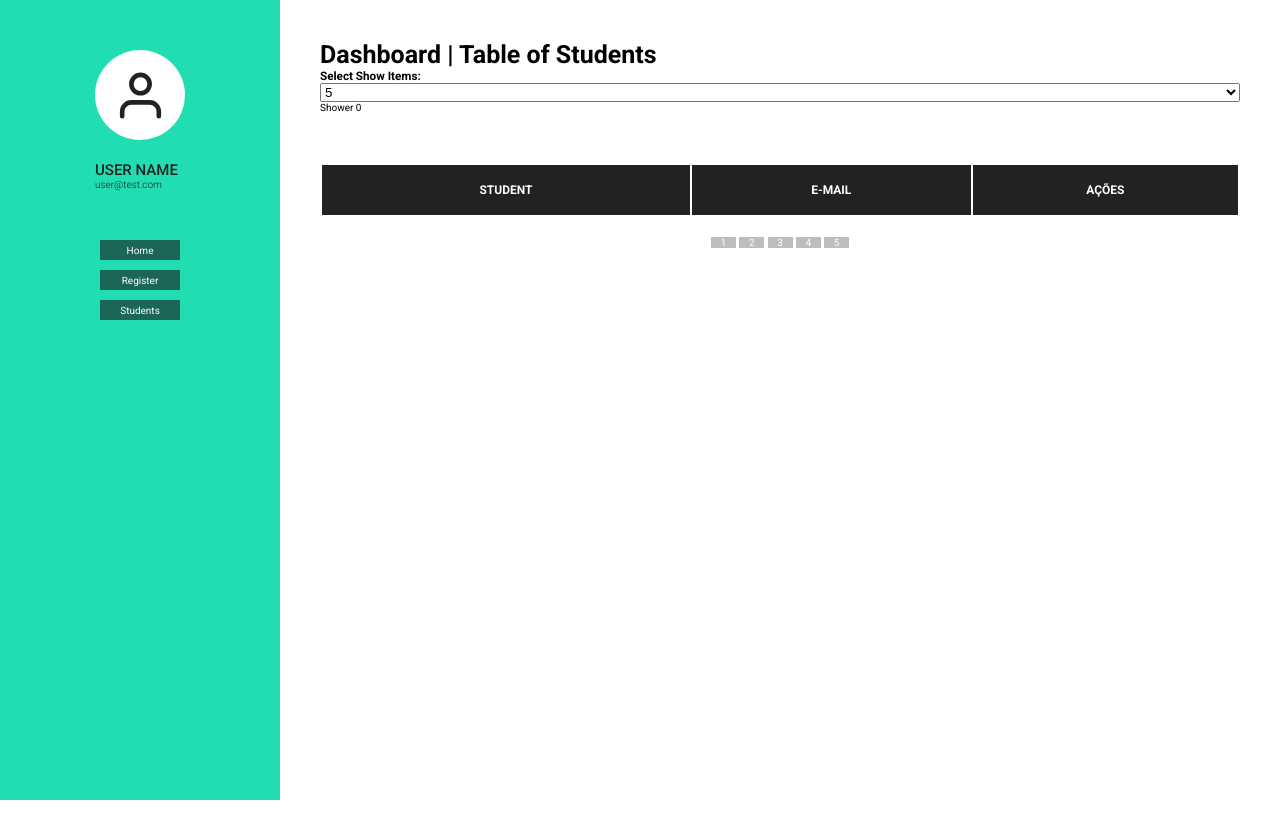
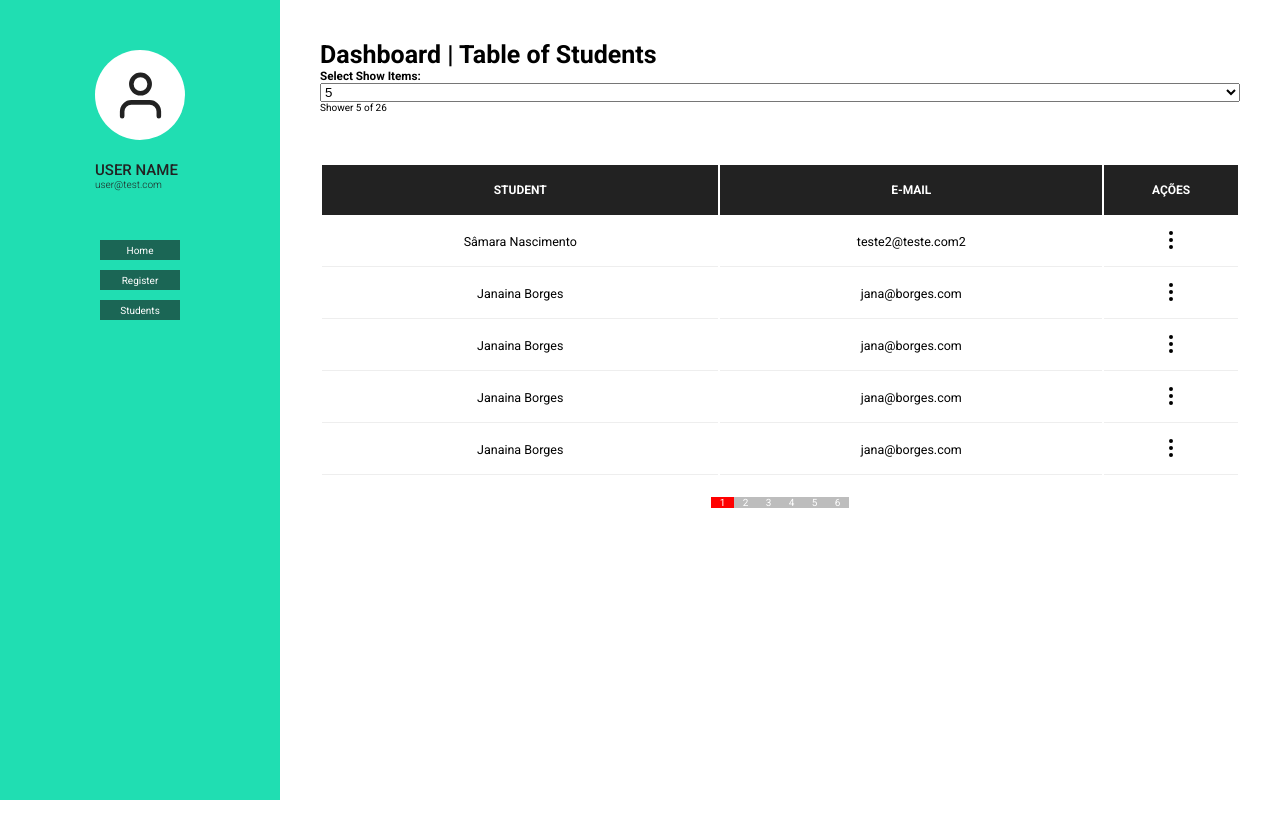
Before and after one commit to migyas/training, a React (Create React App) app: page /students in a window 1280 px wide. Shown: the top 838 px of the page. Built offline with nearby package versions, Linux system fonts and the light colour scheme; data requests are answered from the project's data file.

Commit message:
pagination in class

```diff
--- a/db.json
+++ b/db.json
@@ -58,6 +58,102 @@
       "emailUser": "jana@borges.com",
       "entryMounthId": "5",
       "id": 10
+    },
+    {
+      "nameUser": "Janaina Borges",
+      "emailUser": "jana@borges.com",
+      "entryMounthId": "5",
+      "id": 11
+    },
+    {
+      "nameUser": "Janaina Borges",
+      "emailUser": "jana@borges.com",
+      "entryMounthId": "5",
+      "id": 12
+    },
+    {
+      "nameUser": "Janaina Borges",
+      "emailUser": "jana@borges.com",
+      "entryMounthId": "5",
+      "id": 13
+    },
+    {
+      "nameUser": "Janaina Borges",
+      "emailUser": "jana@borges.com",
+      "entryMounthId": "5",
+      "id": 14
+    },
+    {
+      "nameUser": "Janaina Borges",
+      "emailUser": "jana@borges.com",
+      "entryMounthId": "5",
+      "id": 15
+    },
+    {
+      "nameUser": "Janaina Borges",
+      "emailUser": "jana@borges.com",
+      "entryMounthId": "5",
+      "id": 16
+    },
+    {
+      "nameUser": "Janaina Borges",
+      "emailUser": "jana@borges.com",
+      "entryMounthId": "5",
+      "id": 17
+    },
+    {
+      "nameUser": "Janaina Borges",
+      "emailUser": "jana@borges.com",
+      "entryMounthId": "5",
+      "id": 18
+    },
+    {
+      "nameUser": "Janaina Borges",
+      "emailUser": "jana@borges.com",
+      "entryMounthId": "5",
+      "id": 19
+    },
+    {
+      "nameUser": "Janaina Borges",
+      "emailUser": "jana@borges.com",
+      "entryMounthId": "5",
+      "id": 20
+    },
+    {
+      "nameUser": "Janaina Borges",
+      "emailUser": "jana@borges.com",
+      "entryMounthId": "5",
+      "id": 21
+    },
+    {
+      "nameUser": "Janaina Borges",
+      "emailUser": "jana@borges.com",
+      "entryMounthId": "5",
+      "id": 22
+    },
+    {
+      "nameUser": "Janaina Borges",
+      "emailUser": "jana@borges.com",
+      "entryMounthId": "5",
+      "id": 23
+    },
+    {
+      "nameUser": "Janaina Borges",
+      "emailUser": "jana@borges.com",
+      "entryMounthId": "5",
+      "id": 24
+    },
+    {
+      "nameUser": "Janaina Borges",
+      "emailUser": "jana@borges.com",
+      "entryMounthId": "5",
+      "id": 25
+    },
+    {
+      "nameUser": "outro",
+      "emailUser": "a@as.com",
+      "entryMounthId": "12",
+      "id": 26
     }
   ],
   "classes": [
@@ -131,7 +227,7 @@
     {
       "id": 12,
       "mounth": "december",
-      "count": 2
+      "count": 3
     }
   ]
 }
--- a/src/components/Table/styles.js
+++ b/src/components/Table/styles.js
@@ -9,7 +9,6 @@ export const Container = styled.div`
 
 export const TableContainer = styled.table`
   width: 100%;
-
   thead {
     height: 5rem;
     background: #222;
--- a/src/pages/Students/index.js
+++ b/src/pages/Students/index.js
@@ -7,20 +7,28 @@ import { Layout } from "../../layout";
 import {
   deleteStudent,
   getAllStudents,
+  getAllStudentsPaginate,
 } from "../../service/v1/students-service";
-import { Container, Content } from "./styles";
+import { Container, Content, Pagination } from "./styles";
 
 export function Students() {
-  const [students, setStudents] = useState([]);
+  const [students, setStudents] = useState({
+    items: [],
+    count: 0,
+  });
   const [rowSelect, setRowSelect] = useState({});
   const [limitPage, setLimitPage] = useState(5);
+  const [currentPage, setCurrentPage] = useState(1);
   const [isOpen, setIsOpen] = useState(false);
   const rowRef = useRef();
   const expandedRef = useRef();
 
-  const pageNumbers = Array(5)
-    .fill(undefined)
-    .map((_, index) => index + 1);
+  function getPagination() {
+    const resultDiv = Math.ceil(students.count / limitPage);
+    return Array(resultDiv)
+      .fill(undefined)
+      .map((_, index) => index + 1);
+  }
 
   useOutsideClick(rowRef, () => {
     if (isOpen) {
@@ -37,11 +45,15 @@ export function Students() {
 
   async function getStudents() {
     try {
-      const data = await getAllStudents(1, limitPage);
+      const data = await getAllStudents();
+      const dataPerPage = await getAllStudentsPaginate(currentPage, limitPage);
       if (data.lenght === 0) {
         console.log("Não tem dados");
       }
-      setStudents(data);
+      setStudents(() => ({
+        count: data.length,
+        items: dataPerPage,
+      }));
     } catch {
       console.log("Deu erro!");
     }
@@ -56,7 +68,7 @@ export function Students() {
     (async () => {
       await getStudents();
     })();
-  }, [limitPage]);
+  }, [limitPage, currentPage]);
 
   const columns = useMemo(
     () => [
@@ -132,14 +144,21 @@ export function Students() {
           <h1>Dashboard | Table of Students</h1>
           <Content>
             <h3>Select Show Items:</h3>
-            <select onChange={(e) => setLimitPage(e.target.value)}>
+            <select
+              onChange={(e) => {
+                setLimitPage(e.target.value);
+                setCurrentPage(1);
+              }}
+            >
               <option value="5">5</option>
               <option value="10">10</option>
               <option value="25">25</option>
               <option value="50">50</option>
             </select>
-            <span>Shower {students.length}</span>
-            <Table data={students} columns={columns} />
+            <span>
+              Shower {students.items.length} of {students.count}
+            </span>
+            <Table data={students.items} columns={columns} />
             <div
               style={{
                 display: "flex",
@@ -147,7 +166,7 @@ export function Students() {
                 paddingTop: "2rem",
               }}
             >
-              <div
+              <Pagination
                 style={{
                   width: "15%",
                   display: "flex",
@@ -155,21 +174,16 @@ export function Students() {
                   alignItems: "center",
                 }}
               >
-                {pageNumbers.map((item) => (
+                {getPagination().map((item) => (
                   <div
                     key={item}
-                    style={{
-                      width: "25px",
-                      textAlign: "center",
-                      backgroundColor: "#bdbdbd",
-                      cursor: "pointer",
-                      color: "#fff",
-                    }}
+                    className={item === currentPage ? "active" : "page__number"}
+                    onClick={() => setCurrentPage(item)}
                   >
                     {item}
                   </div>
                 ))}
-              </div>
+              </Pagination>
             </div>
           </Content>
         </Container>
--- a/src/pages/Students/styles.js
+++ b/src/pages/Students/styles.js
@@ -13,3 +13,21 @@ export const Content = styled.div`
   width: 100%;
   height: 100vh;
 `;
+
+export const Pagination = styled.div`
+  .page__number {
+    width: 25px;
+    text-align: center;
+    background-color: #bdbdbd;
+    cursor: pointer;
+    color: #fff;
+  }
+
+  .active {
+    width: 25px;
+    text-align: center;
+    cursor: pointer;
+    color: #fff;
+    background: red;
+  }
+`;
--- a/src/service/v1/students-service.js
+++ b/src/service/v1/students-service.js
@@ -1,23 +1,13 @@
 import { api } from "../api";
 
-async function getAllStudents(page, limit) {
-  const obj = {
-    items: "",
-    count: 0,
-  };
+async function getAllStudents() {
+  const { data } = await api.get("users");
 
-  const { data } = await api.get("users");
-  const { data: data2 } = await api.get(`users?_page=${page}&_limit=${limit}`);
+  return data;
+}
 
-  const obj2 = obj.items.push(data);
-  console.log(obj2);
-  console.log(obj);
-
-  const result = data2.map((item) => ({
-    count: data.lenght,
-    ...item,
-  }));
-  console.log(result);
+async function getAllStudentsPaginate(page, limit) {
+  const { data } = await api.get(`users?_page=${page}&_limit=${limit}`);
 
   return data;
 }
@@ -34,4 +24,10 @@ async function deleteStudent(id) {
   await api.delete(`users/${id}`);
 }
 
-export { getAllStudents, createStudent, updateStudent, deleteStudent };
+export {
+  getAllStudents,
+  getAllStudentsPaginate,
+  createStudent,
+  updateStudent,
+  deleteStudent,
+};
```
